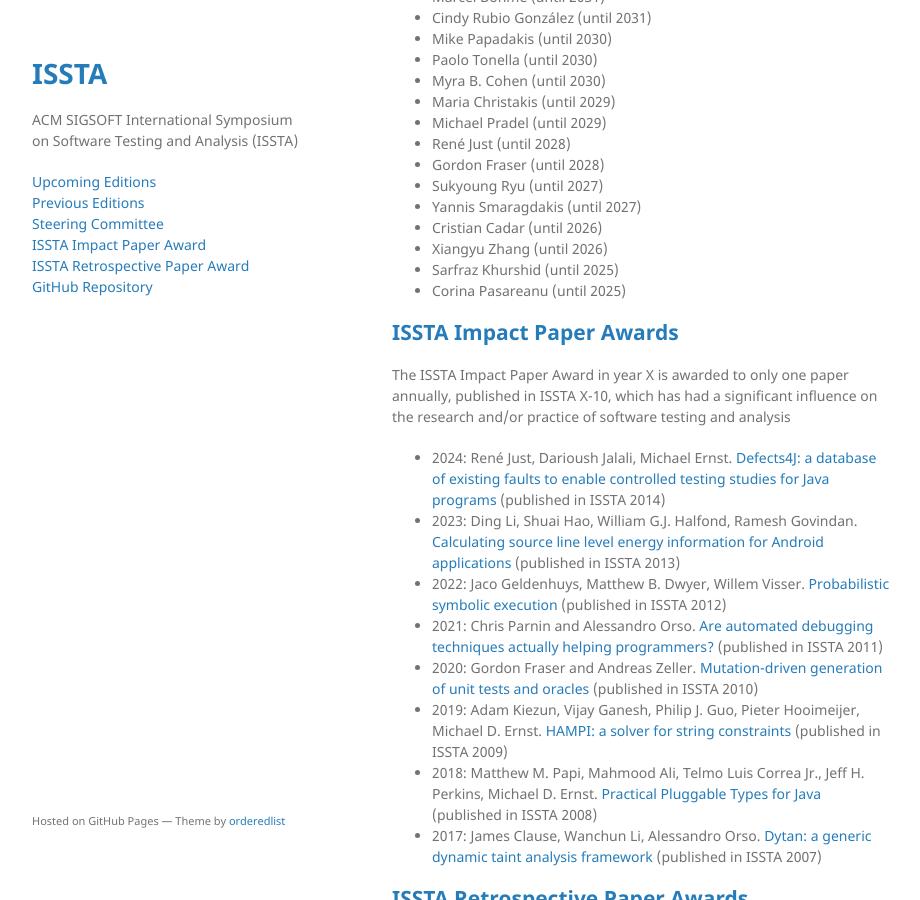
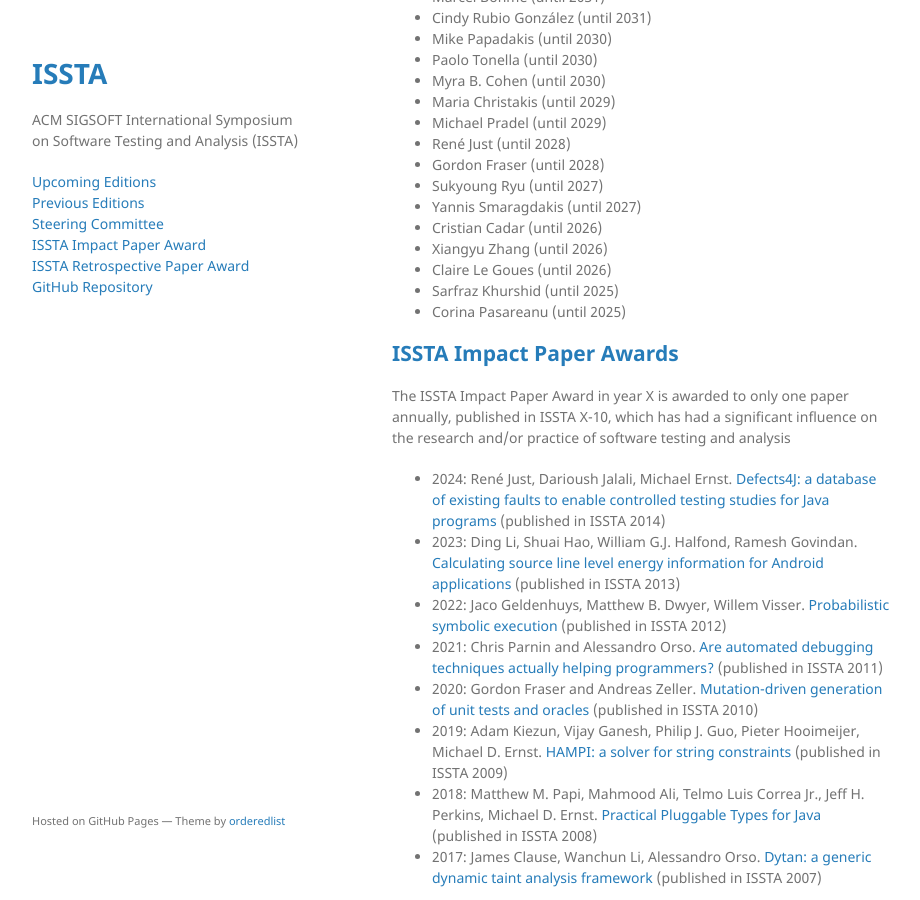
Before and after one commit to issta-conferences/issta-conferences.github.io, a Jekyll site: the page built from index.md, in a window 1280 px wide and 900 px high, scrolled down 1738 px. Shown: the whole window, without its empty margins (178-1098 px from the left). Built offline with Jekyll 4.4.1, drawn with Linux system fonts in a browser that asks for light colours; our own code applies the rules of GitHub Pages for plain Markdown files.

Commit message:
Add Claire

```diff
--- a/index.md
+++ b/index.md
@@ -87,8 +87,10 @@ Vice-chair: Maria Christakis<br/>
 * Yannis Smaragdakis (until 2027)
 * Cristian Cadar (until 2026)
 * Xiangyu Zhang (until 2026)
+* Claire Le Goues (until 2026)
 * Sarfraz Khurshid (until 2025)
 * Corina Pasareanu (until 2025)
+
 
 ## <a name="impact">ISSTA Impact Paper Awards</a>
 
```
